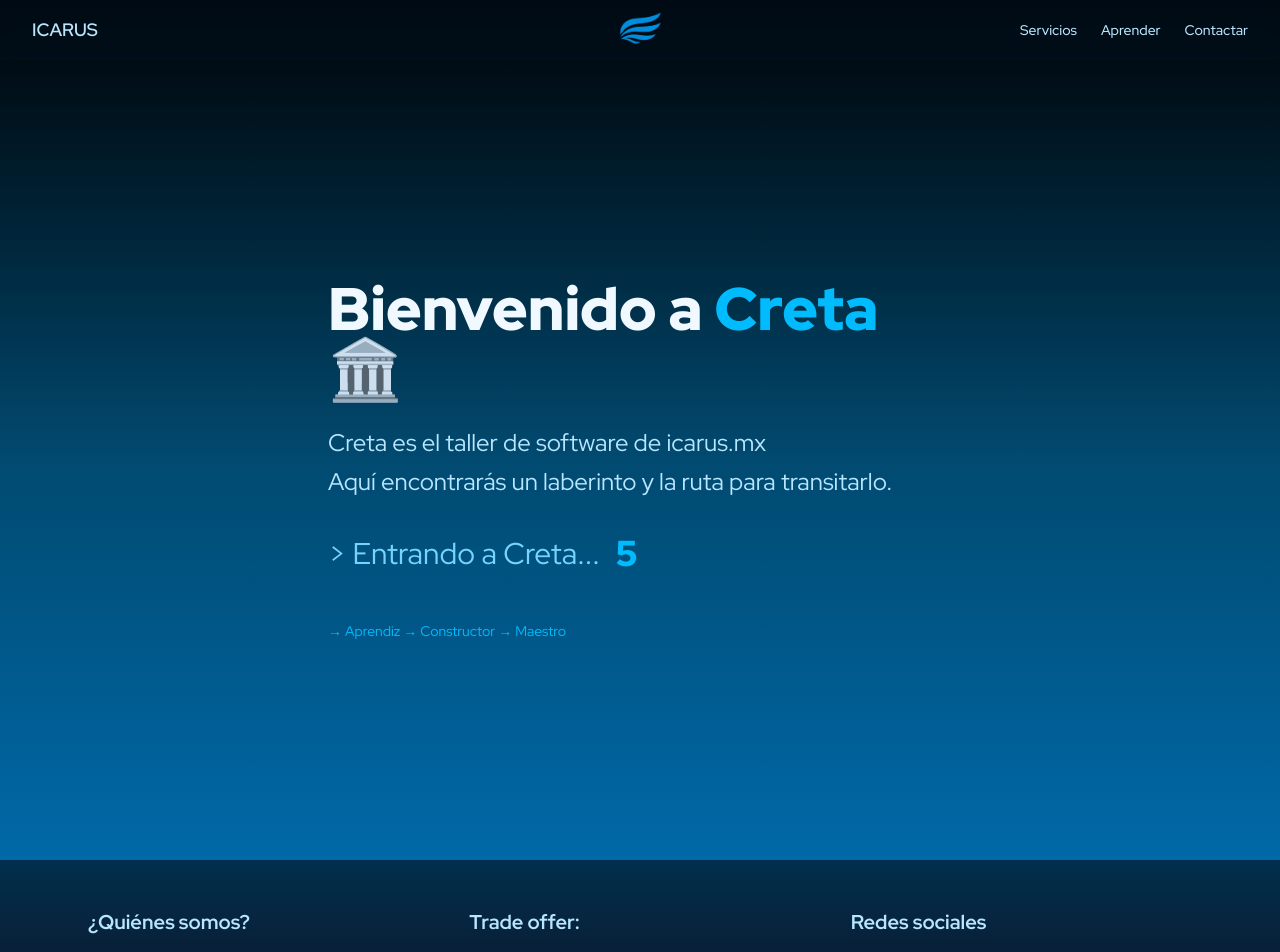
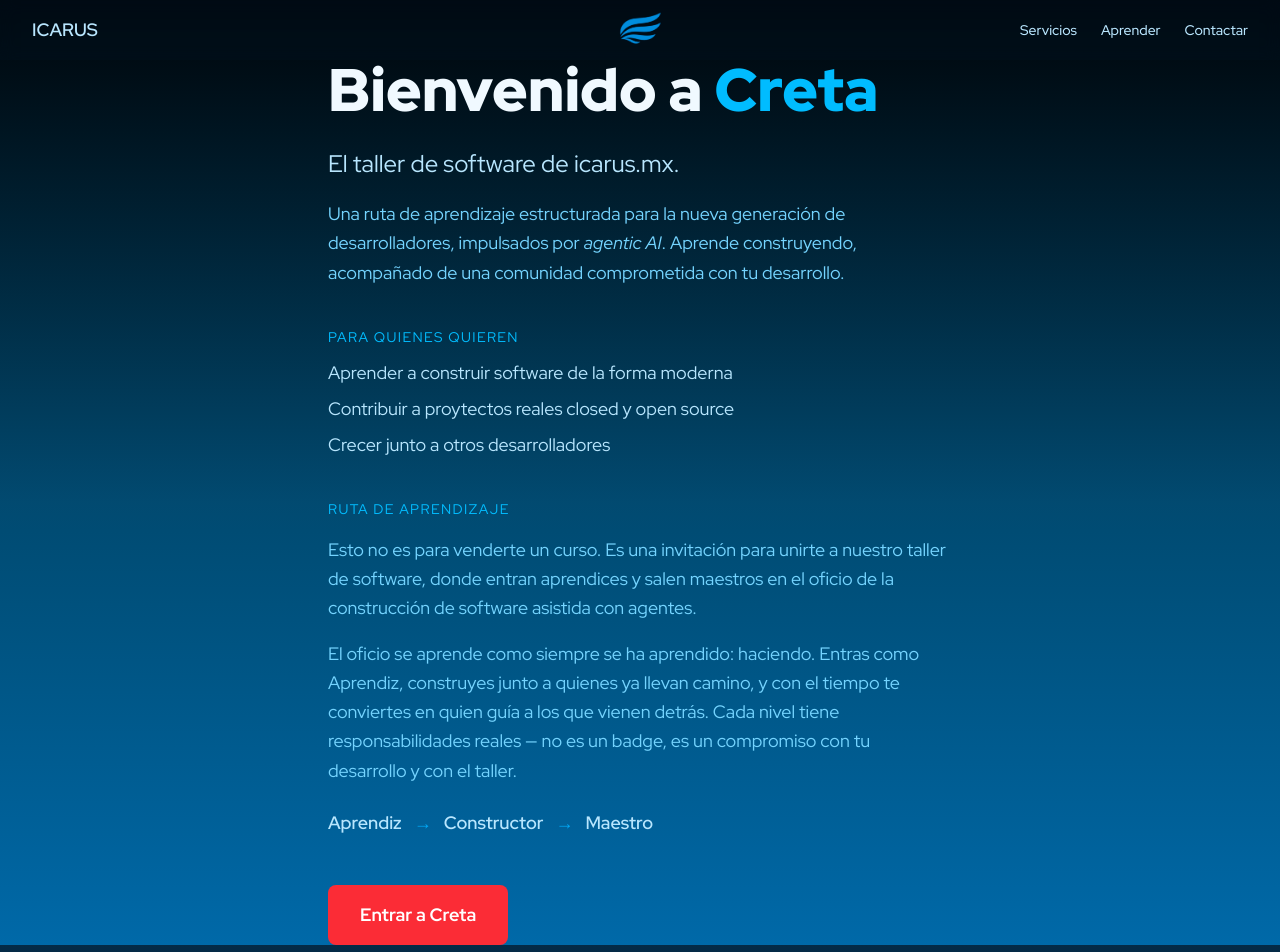
Before and after one commit to grzlz/icarus, a SvelteKit app: page /creta/init in a window 1280 px wide. Shown: the top 952 px of the page. Built offline with nearby package versions, Linux system fonts and the light colour scheme.

Commit message:
new copy

```diff
--- a/src/routes/creta/+page.svelte
+++ b/src/routes/creta/+page.svelte
@@ -98,15 +98,15 @@
 				<div class="flex items-center gap-4 mb-4">
 					<span class="text-3xl font-black text-red-400/60 leading-none shrink-0">04</span>
 					<h2 class="text-xl font-bold text-primary-100 group-hover:text-red-400 transition-colors duration-200">
-						Entra a Creta
+						Continúa aprendiendo
 					</h2>
 				</div>
 				<p class="text-primary-200/70 leading-relaxed mb-6">
-					Creta es el taller de software de icarus.mx. Aquí encontrarás un laberinto y la ruta para transitarlo.
+				También tenemos  taller de software que es completamente gratuito.<br>Da click aquí para saber más.
 				</p>
 				<div class="mt-auto flex items-center gap-3">
 					<span class="text-xs font-medium bg-red-400/10 text-red-400 px-3 py-1 rounded-full">Comunidad</span>
-					<span class="text-xs text-primary-400">Discord</span>
+					<span class="text-xs text-primary-400">Entra a Creta -></span>
 				</div>
 			</a>
 		</div>
--- a/src/routes/creta/init/+page.svelte
+++ b/src/routes/creta/init/+page.svelte
@@ -1,28 +1,12 @@
 <script>
-	import { onMount } from 'svelte';
-
 	const DISCORD_INVITE = 'https://discord.gg/KXdwbP5yX';
-
-	let countdown = $state(10);
-
-	onMount(() => {
-		const interval = setInterval(() => {
-			countdown--;
-			if (countdown <= 0) {
-				clearInterval(interval);
-				window.location.href = DISCORD_INVITE;
-			}
-		}, 1000);
-
-		return () => clearInterval(interval);
-	});
 </script>
 
 <svelte:head>
   <!-- Primary Meta Tags -->
   <title>Entra a Creta</title>
   <meta name="title" content="Únete a Creta" />
-  <meta name="description" content="Creta es el taller de software de icarus.mx. Aquí encontrarás un laberinto y la ruta para transitarlo." />
+  <meta name="description" content="Creta es el taller de software de icarus.mx. <br>Aquí encontrarás un laberinto y la ruta para transitarlo." />
 
   <!-- Open Graph / Facebook -->
   <meta property="og:type" content="website" />
@@ -48,31 +32,57 @@
   <link rel="canonical" href="https://icarus.mx/creta/init" />
 </svelte:head>
 
-
 <section class="bg-gradient-to-b from-primary-950 via-primary-900 to-primary-700 text-primary-50 min-h-screen flex items-start md:items-center justify-center pt-24 md:pt-0">
 	<div class="max-w-2xl mx-auto px-6 text-left">
-		<!-- Heading -->
+		<!-- Hero -->
 		<h1 class="text-5xl md:text-6xl font-black mb-6">
-			Bienvenido a <span class="text-primary-400">Creta</span> 🏛️
+			Bienvenido a <span class="text-primary-400">Creta</span>
 		</h1>
 
-		<!-- Description -->
-		<p class="text-xl md:text-2xl text-primary-200 mb-8 leading-relaxed">
-			Creta es el taller de software de icarus.mx <br />
-			Aquí encontrarás un laberinto y la ruta para transitarlo.
+		<!-- What it is -->
+		<p class="text-xl md:text-2xl text-primary-200 mb-4 leading-relaxed">
+			El taller de software de icarus.mx.
+		</p>
+		<p class="text-lg text-primary-300 mb-10 leading-relaxed">
+		Una ruta de aprendizaje estructurada para la nueva generación de desarrolladores, impulsados por <i>agentic AI</i>. Aprende construyendo, acompañado de una comunidad comprometida con tu desarrollo.
 		</p>
 
-		<!-- Redirect Message -->
-		<div class="mb-8 flex items-center gap-4">
-			<p class="text-2xl md:text-3xl text-primary-300">
-				> Entrando a Creta...
-			</p>
-			<span class="text-3xl md:text-4xl font-black text-primary-400">{countdown}</span>
+		<!-- Who it's for -->
+		<div class="mb-10">
+			<h2 class="text-sm uppercase tracking-widest text-primary-400 mb-3">Para quienes quieren</h2>
+			<ul class="space-y-2 text-primary-200 text-lg">
+				<li>Aprender a construir software de la forma moderna</li>
+				<li>Contribuir a proytectos reales closed y open source</li>
+				<li>Crecer junto a otros desarrolladores</li>
+			</ul>
 		</div>
 
-		<!-- Info -->
-		<div class="mt-12 text-sm text-primary-400">
-			<p>→ Aprendiz → Constructor → Maestro</p>
+		<!-- Learning path -->
+		<div class="mb-12">
+			<h2 class="text-sm uppercase tracking-widest text-primary-400 mb-4">Ruta de aprendizaje</h2>
+			<p class="text-lg text-primary-300 mb-4 leading-relaxed">
+				Esto no es para venderte un curso. Es una invitación para unirte a nuestro taller de software, donde entran aprendices y salen maestros en el oficio de la construcción de software asistida con agentes.
+			</p>
+			<p class="text-lg text-primary-300 mb-6 leading-relaxed">
+				El oficio se aprende como siempre se ha aprendido: haciendo. Entras como Aprendiz, construyes junto a quienes ya llevan camino, y con el tiempo te conviertes en quien guía a los que vienen detrás. Cada nivel tiene responsabilidades reales — no es un badge, es un compromiso con tu desarrollo y con el taller.
+			</p>
+			<div class="flex items-center gap-3 text-lg">
+				<span class="text-primary-200 font-semibold">Aprendiz</span>
+				<span class="text-primary-500">→</span>
+				<span class="text-primary-200 font-semibold">Constructor</span>
+				<span class="text-primary-500">→</span>
+				<span class="text-primary-200 font-semibold">Maestro</span>
+			</div>
 		</div>
+
+		<!-- CTA -->
+		<a
+			href={DISCORD_INVITE}
+			target="_blank"
+			rel="noopener noreferrer"
+			class="inline-block bg-red-500 hover:bg-red-400 text-white font-bold text-lg px-8 py-4 rounded-lg transition-colors"
+		>
+			Entrar a Creta
+		</a>
 	</div>
 </section>
```
Also changed, not shown: 1 other file (tests, documents, lock files or other folders).
